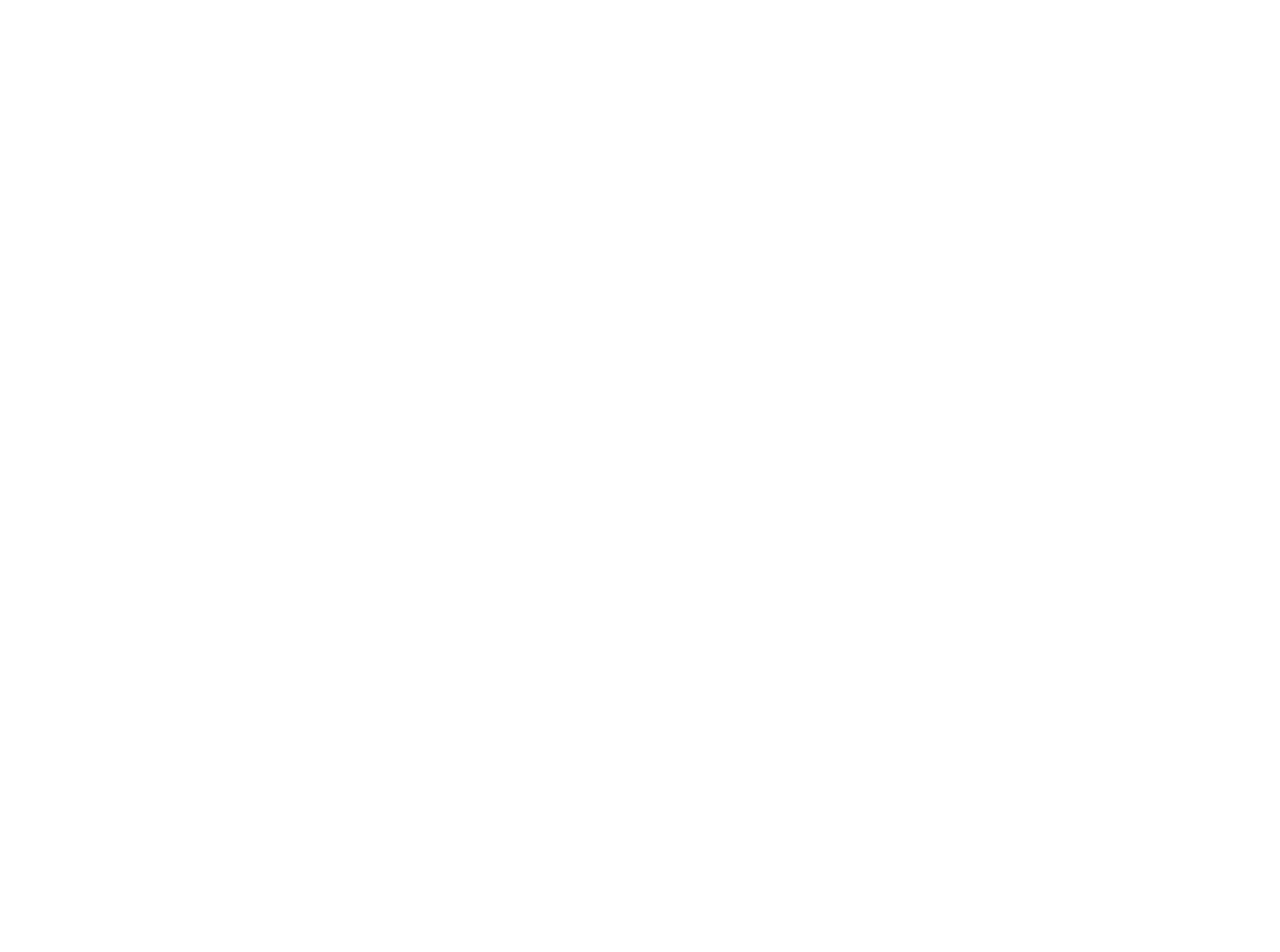
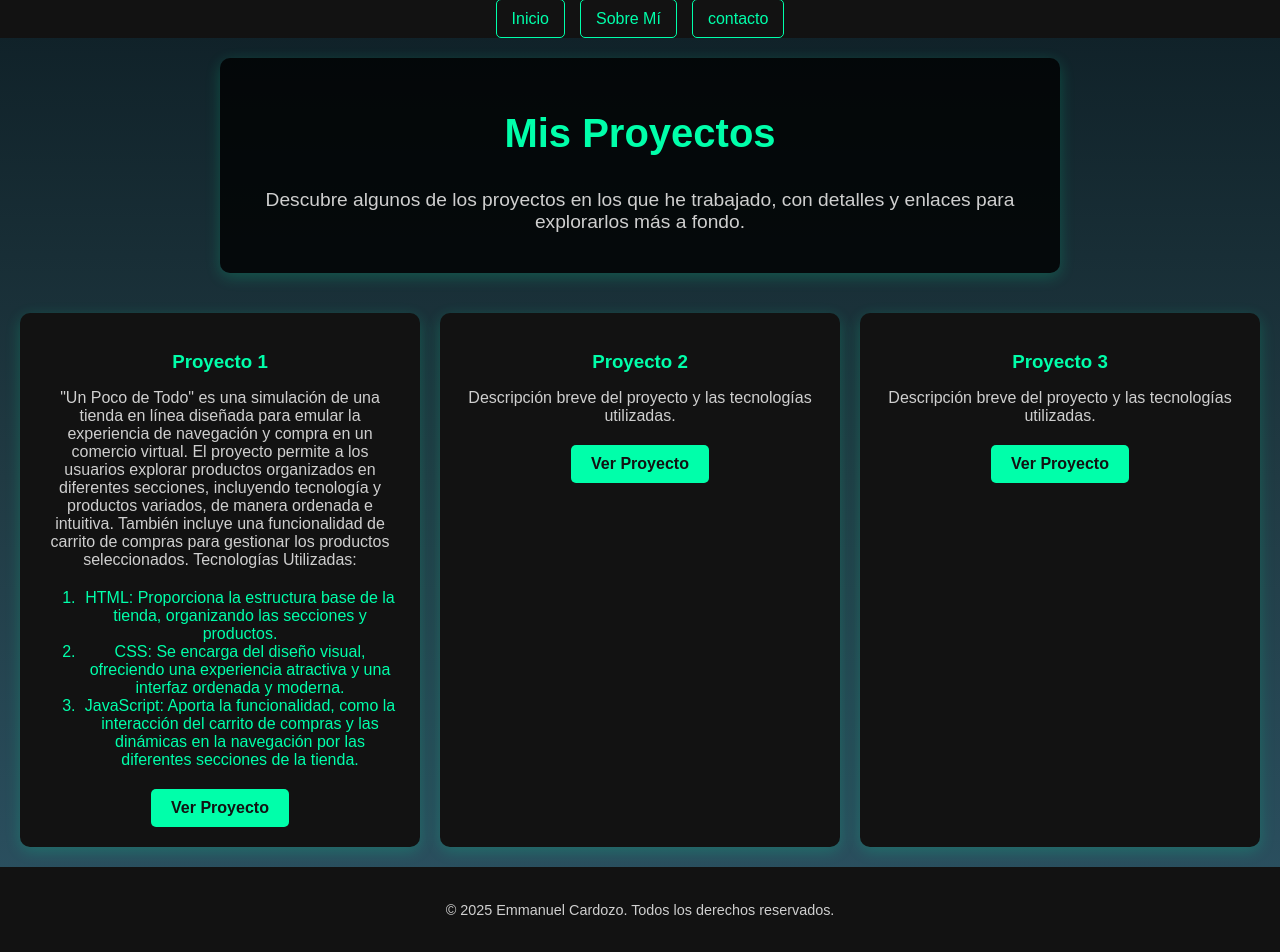
Before and after one commit to EmavssGit/portafolio-1-personal, a plain HTML site: page proyectos.html in a window 1280 px wide. Before the commit the page ends 800 px from the top, so only its background shows below. Drawn offline with Linux system fonts and the light colour scheme.

Commit message:
Add files via upload

```diff
--- /dev/null
+++ b/contacto.html
@@ -0,0 +1,53 @@
+<!DOCTYPE html>
+<html lang="es">
+<head>
+  <meta charset="UTF-8">
+  <meta name="viewport" content="width=device-width, initial-scale=1.0">
+  <title>Contacto</title>
+  <link rel="stylesheet" href="styles-contacto.css">
+  <!-- Fuentes de iconos -->
+  <link href="https://cdnjs.cloudflare.com/ajax/libs/font-awesome/6.0.0-beta3/css/all.min.css" rel="stylesheet">
+</head>
+<body>
+  <header class="header">
+    <nav class="navbar">
+      <ul>
+        <li><a href="index.html">Inicio</a></li>
+        <li><a href="proyectos.html">Proyectos</a></li>
+        <li><a href="sobreMi.html">Sobre Mí</a></li>
+      </ul>
+    </nav>
+  </header>
+
+  <main>
+    <!-- Mensaje de mejora -->
+    <section class="mensaje">
+      <h1>Contacto</h1>
+      <p>
+        ¡Gracias por visitar mi portafolio! Actualmente sigo mejorando mis habilidades y pronto ampliaré esta sección con más contenido.
+        Si tienes alguna consulta o deseas colaborar conmigo, no dudes en contactarme a través de las siguientes redes:
+      </p>
+    </section>
+
+    <!-- Iconos de contacto -->
+    <section class="redes">
+      <a href="https://wa.me/tu_numero" target="_blank" class="icono whatsapp">
+        <i class="fab fa-whatsapp"></i>
+        <span>WhatsApp</span>
+      </a>
+      <a href="https://www.instagram.com/tu_usuario" target="_blank" class="icono instagram">
+        <i class="fab fa-instagram"></i>
+        <span>Instagram</span>
+      </a>
+      <a href="mailto:tu_correo@gmail.com" class="icono gmail">
+        <i class="fas fa-envelope"></i>
+        <span>Gmail</span>
+      </a>
+    </section>
+  </main>
+
+  <footer>
+    <p>&copy; 2025 Emmanuel Cardozo. Todos los derechos reservados.</p>
+  </footer>
+</body>
+</html>
--- a/proyectos.html
+++ b/proyectos.html
@@ -0,0 +1,68 @@
+<!DOCTYPE html>
+<html lang="es">
+<head>
+  <meta charset="UTF-8">
+  <meta name="viewport" content="width=device-width, initial-scale=1.0">
+  <title>Proyectos</title>
+  <link rel="stylesheet" href="styles-proyectos.css">
+</head>
+<body>
+  <!-- Contenedor Principal -->
+  <header class="header">
+    <nav class="navbar">
+      <ul>
+        <li><a href="index.html">Inicio</a></li>
+        <li><a href="sobre-mi.html">Sobre Mí</a></li>
+        <li ><a href="contacto.html">contacto</a></li>
+      </ul>
+    </nav>
+  </header>
+
+  <main>
+    <!-- Introducción -->
+    <section class="intro">
+      <h1>Mis Proyectos</h1>
+      <p>Descubre algunos de los proyectos en los que he trabajado, con detalles y enlaces para explorarlos más a fondo.</p>
+    </section>
+
+    <!-- Lista de Proyectos -->
+    <section class="projects">
+      <div class="projects-grid">
+        <!-- Proyecto 1 -->
+        <div class="project-card">
+          <h3>Proyecto 1</h3>
+          <p>"Un Poco de Todo" es una simulación de una tienda en línea diseñada para emular la experiencia de navegación y compra en un comercio virtual. El proyecto permite a los usuarios explorar productos organizados en diferentes secciones, incluyendo tecnología y productos variados, de manera ordenada e intuitiva. También incluye una funcionalidad de carrito de compras para gestionar los productos seleccionados.
+
+            Tecnologías Utilizadas:
+            <ol>
+                <li> HTML: Proporciona la estructura base de la tienda, organizando las secciones y productos.</li>
+                <li>CSS: Se encarga del diseño visual, ofreciendo una experiencia atractiva y una interfaz ordenada y moderna.</li>
+                <li>JavaScript: Aporta la funcionalidad, como la interacción del carrito de compras y las dinámicas en la navegación por las diferentes secciones de la tienda.</li>
+            </ol>
+            </p>
+
+          <a href="https://emavssgit.github.io/final1245/Repositorio/index.html" target="_blank" class="btn">Ver Proyecto</a>
+        </div>
+
+        <!-- Proyecto 2 -->
+        <div class="project-card">
+          <h3>Proyecto 2</h3>
+          <p>Descripción breve del proyecto y las tecnologías utilizadas.</p>
+          <a href="https://github.com/tu_usuario/proyecto2" target="_blank" class="btn">Ver Proyecto</a>
+        </div>
+
+        <!-- Proyecto 3 -->
+        <div class="project-card">
+          <h3>Proyecto 3</h3>
+          <p>Descripción breve del proyecto y las tecnologías utilizadas.</p>
+          <a href="https://github.com/tu_usuario/proyecto3" target="_blank" class="btn">Ver Proyecto</a>
+        </div>
+      </div>
+    </section>
+  </main>
+
+  <footer>
+    <p>&copy; 2025 Emmanuel Cardozo. Todos los derechos reservados.</p>
+  </footer>
+</body>
+</html>
--- /dev/null
+++ b/styles-contacto.css
@@ -0,0 +1,117 @@
+/* Estilos Generales */
+body {
+    font-family: Arial, sans-serif;
+    margin: 0;
+    padding: 0;
+    background: linear-gradient(to bottom, #0f2027, #203a43, #2c5364);
+    color: #00ffaa;
+  }
+
+  .header {
+    background-color: #121212;
+    padding: 10px;
+  }
+
+  .navbar ul {
+    list-style: none;
+    margin: 0;
+    padding: 0;
+    display: flex;
+    justify-content: center;
+    gap: 15px;
+  }
+
+  .navbar a {
+    text-decoration: none;
+    color: #00ffaa;
+    padding: 10px 15px;
+    border: 1px solid #00ffaa;
+    border-radius: 5px;
+    transition: all 0.3s ease;
+  }
+
+  .navbar a:hover {
+    background-color: #00ffaa;
+    color: #121212;
+  }
+
+  /* Mensaje de mejora */
+  .mensaje {
+    text-align: center;
+    margin: 40px auto;
+    padding: 20px;
+    max-width: 800px;
+    background: rgba(0, 0, 0, 0.8);
+    border-radius: 10px;
+    box-shadow: 0 4px 15px rgba(0, 255, 170, 0.2);
+  }
+
+  .mensaje h1 {
+    font-size: 2.5rem;
+    color: #00ffaa;
+  }
+
+  .mensaje p {
+    font-size: 1.2rem;
+    color: #cfcfcf;
+  }
+
+  /* Redes de contacto */
+  .redes {
+    display: flex;
+    justify-content: center;
+    gap: 20px;
+    margin: 20px auto;
+    padding: 20px;
+  }
+
+  .icono {
+    text-decoration: none;
+    color: #00ffaa;
+    display: flex;
+    align-items: center;
+    gap: 10px;
+    padding: 10px 15px;
+    border: 1px solid #00ffaa;
+    border-radius: 5px;
+    font-size: 1.2rem;
+    transition: all 0.3s ease;
+  }
+
+  .icono:hover {
+    background: #00ffaa;
+    color: #121212;
+  }
+
+  .icono i {
+    font-size: 1.5rem;
+  }
+
+  /* Footer */
+  footer {
+    text-align: center;
+    padding: 20px;
+    background: #121212;
+    color: #cfcfcf;
+    font-size: 0.9rem;
+  }
+
+  /* Responsividad */
+  @media (max-width: 768px) {
+    .mensaje h1 {
+      font-size: 2rem;
+    }
+
+    .mensaje p {
+      font-size: 1rem;
+    }
+
+    .icono {
+      font-size: 1rem;
+      gap: 5px;
+    }
+
+    .icono i {
+      font-size: 1.2rem;
+    }
+  }
--- /dev/null
+++ b/styles-proyectos.css
@@ -0,0 +1,133 @@
+/* Estilos Generales */
+body {
+    font-family: Arial, sans-serif;
+    margin: 0;
+    padding: 0;
+    background: linear-gradient(to bottom, #0f2027, #203a43, #2c5364);
+    color: #00ffaa;
+  }
+
+  header {
+    background-color: #121212;
+    padding: 10px;
+  }
+
+  .navbar ul {
+    list-style: none;
+    margin: 0;
+    padding: 0;
+    display: flex;
+    justify-content: center;
+    gap: 15px;
+  }
+
+  .navbar a {
+    text-decoration: none;
+    color: #00ffaa;
+    padding: 10px 15px;
+    border: 1px solid #00ffaa;
+    border-radius: 5px;
+    transition: all 0.3s ease;
+  }
+
+  .navbar a:hover {
+    background-color: #00ffaa;
+    color: #121212;
+  }
+
+  /* Introducción */
+  .intro {
+    text-align: center;
+    margin: 20px auto;
+    padding: 20px;
+    max-width: 800px;
+    background: rgba(0, 0, 0, 0.8);
+    border-radius: 10px;
+    box-shadow: 0 4px 15px rgba(0, 255, 170, 0.2);
+  }
+
+  .intro h1 {
+    font-size: 2.5rem;
+    color: #00ffaa;
+  }
+
+  .intro p {
+    font-size: 1.2rem;
+    color: #cfcfcf;
+  }
+
+  /* Proyectos */
+  .projects {
+    padding: 20px;
+    text-align: center;
+  }
+
+  .projects-grid {
+    display: grid;
+    grid-template-columns: repeat(auto-fit, minmax(300px, 1fr));
+    gap: 20px;
+  }
+
+  .project-card {
+    background: #121212;
+    padding: 20px;
+    border-radius: 10px;
+    box-shadow: 0 4px 15px rgba(0, 255, 170, 0.2);
+    transition: transform 0.3s ease, box-shadow 0.3s ease;
+  }
+
+  .project-card h3 {
+    color: #00ffaa;
+    margin-bottom: 10px;
+  }
+
+  .project-card p {
+    color: #cfcfcf;
+    font-size: 1rem;
+    margin-bottom: 20px;
+  }
+
+  .project-card a.btn {
+    display: inline-block;
+    text-decoration: none;
+    color: #121212;
+    background: #00ffaa;
+    padding: 10px 20px;
+    border-radius: 5px;
+    font-weight: bold;
+    transition: all 0.3s ease;
+  }
+
+  .project-card a.btn:hover {
+    background: #121212;
+    color: #00ffaa;
+  }
+
+  .project-card:hover {
+    transform: scale(1.05);
+    box-shadow: 0 6px 20px rgba(0, 255, 170, 0.3);
+  }
+
+  /* Footer */
+  footer {
+    text-align: center;
+    padding: 20px;
+    background: #121212;
+    color: #cfcfcf;
+    font-size: 0.9rem;
+  }
+
+  /* Responsividad */
+  @media (max-width: 768px) {
+    .projects-grid {
+      grid-template-columns: 1fr;
+    }
+
+    .intro h1 {
+      font-size: 2rem;
+    }
+
+    .intro p {
+      font-size: 1rem;
+    }
+  }
--- a/styles-sobremi.css
+++ b/styles-sobremi.css
@@ -2,27 +2,28 @@
 body {
   font-family: Arial, sans-serif;
   margin: 0;
+  padding: 0;
   background: linear-gradient(to bottom, #0f2027, #203a43, #2c5364);
   color: #00ffaa;
 }
 
-  header {
-    background: #121212;
+.header {
+  background-color: #121212;
   padding: 10px;
 }
 
 .navbar ul {
+  list-style: none;
+  margin: 0;
+  padding: 0;
   display: flex;
   justify-content: center;
   gap: 15px;
-    list-style: none;
-    margin: 0;
-    padding: 0;
 }
 
 .navbar a {
+  text-decoration: none;
   color: #00ffaa;
-    text-decoration: none;
   padding: 10px 15px;
   border: 1px solid #00ffaa;
   border-radius: 5px;
@@ -30,46 +31,30 @@ body {
 }
 
 .navbar a:hover {
-    background: #00ffaa;
+  background-color: #00ffaa;
   color: #121212;
 }
 
-  /* Introducción: Carta de presentación */
+/* Introducción */
 .intro {
+  text-align: center;
   margin: 20px auto;
   padding: 20px;
   max-width: 800px;
   background: rgba(0, 0, 0, 0.8);
   border-radius: 10px;
-    text-align: center;
   box-shadow: 0 4px 15px rgba(0, 255, 170, 0.2);
 }
 
-  .intro h1 {
-    color: #00ffaa;
-    font-size: 2.5rem;
-  }
-
-  .intro p {
-    font-size: 1.2rem;
-    color: #cfcfcf;
-  }
-
-  /* CV */
+/* Currículum Vitae */
 .cv {
   padding: 20px;
-  }
-
-  .cv h2 {
-    text-align: center;
-    color: #00ffaa;
 }
 
 .cv-grid {
   display: grid;
   grid-template-columns: repeat(auto-fit, minmax(250px, 1fr));
   gap: 20px;
-    margin-top: 20px;
 }
 
 .cv article {
@@ -79,23 +64,10 @@ body {
   box-shadow: 0 4px 15px rgba(0, 255, 170, 0.2);
 }
 
-  .cv h3 {
-    color: #00ffaa;
-    margin-bottom: 10px;
-  }
-
 /* Certificados */
-  .certificados {
-    text-align: center;
-    padding: 20px;
-  }
-
-  .certificados h2 {
-    color: #00ffaa;
-    margin-bottom: 10px;
-  }
-
 .certificados button {
+  display: block;
+  margin: 0 auto;
   padding: 10px 20px;
   background: #00ffaa;
   border: none;
@@ -111,15 +83,12 @@ body {
   color: #00ffaa;
 }
 
-  .certificados img {
-    max-width: 100%;
-    margin-top: 10px;
+.hidden {
+  display: none;
+}
+
+.certificados iframe {
+  margin-top: 20px;
+  border: 1px solid #00ffaa;
   border-radius: 5px;
 }
-
-  /* Responsividad */
-  @media (max-width: 768px) {
-    .cv-grid {
-      grid-template-columns: 1fr;
-    }
-  }
```
Also changed, not shown: index.html (+2 -2 lines), script.js (+7 -0 lines), sobreMi.html (+5 -4 lines). Lines whose indentation alone changed are shown as unchanged.
